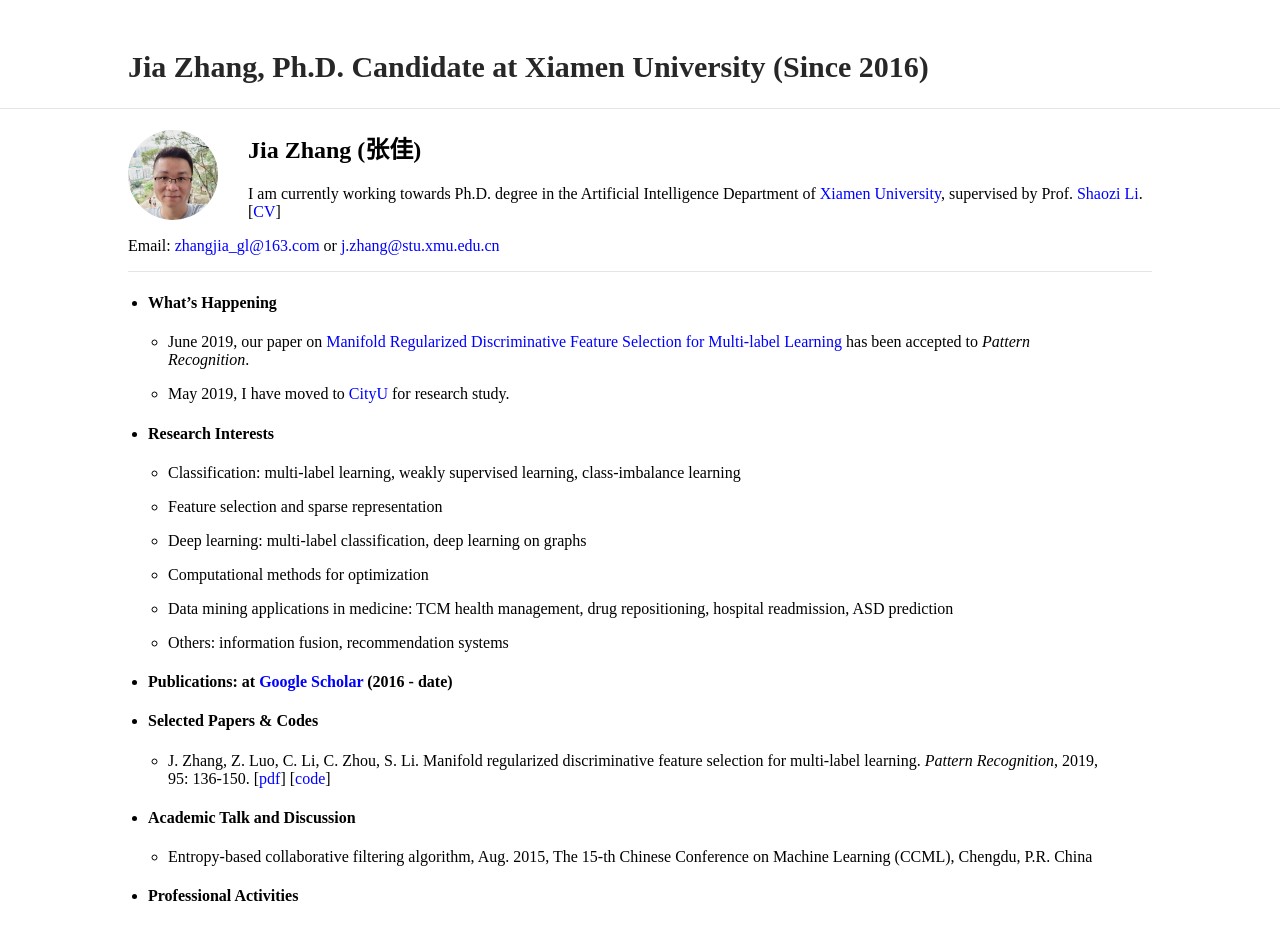
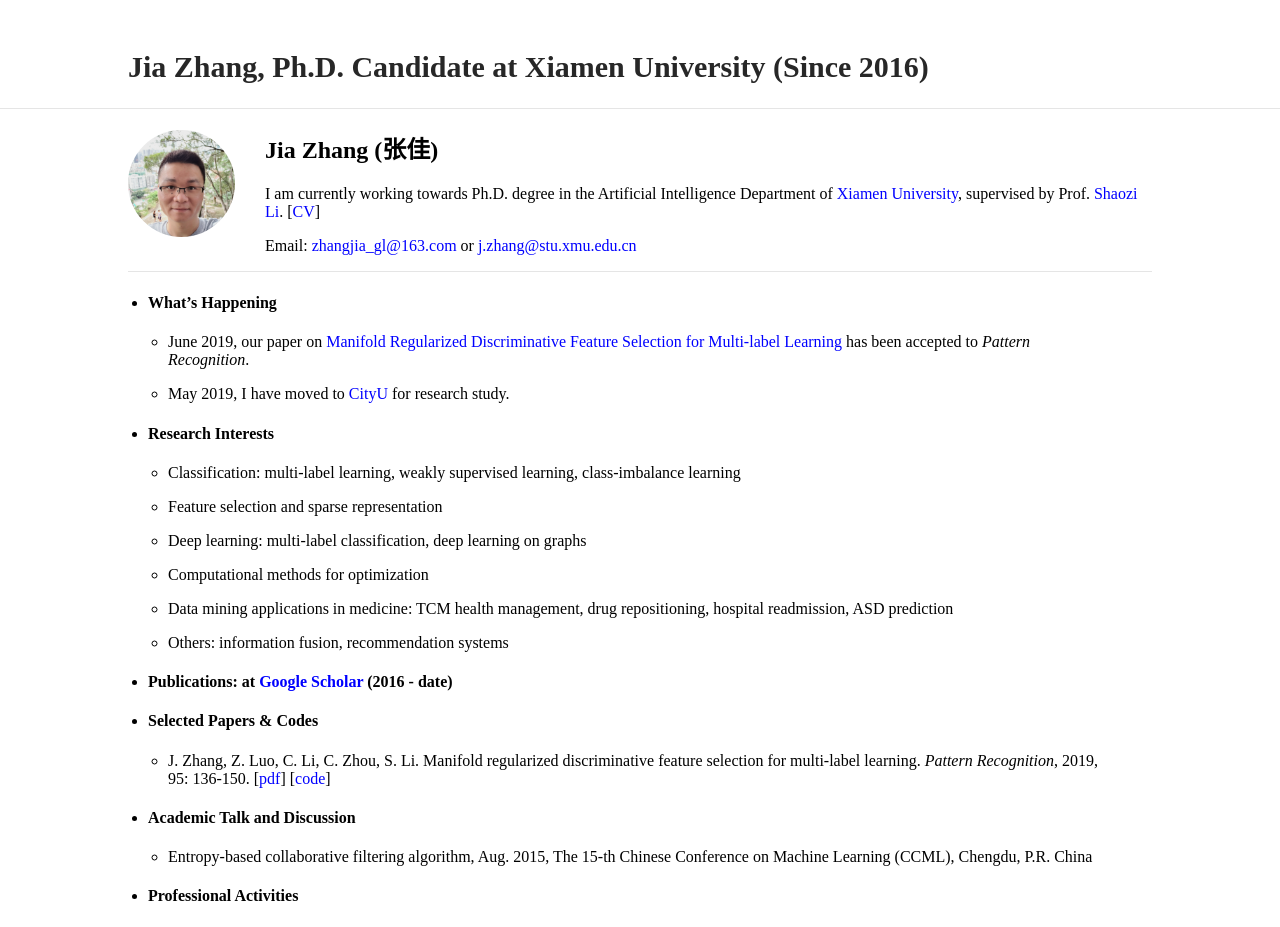
Before and after one commit to jiazhang-ml/jiazhang-ml.github.io, a Jekyll site: the page built from index.md, in a window 1280 px wide. Shown: the top 927 px of the page. Built offline with Jekyll 4.4.1, drawn with Linux system fonts in a browser that asks for light colours.

Commit message:
Update typography.scss

```diff
--- a/_sass/typography.scss
+++ b/_sass/typography.scss
@@ -37,8 +37,8 @@
         font-style: italic;
     }
     .profile-picture {
-        height: 90px;
-        width: 90px;
+        height: 107px;
+        width: 107px;
         position: relative;
         margin: 0px 30px 0 0px;
         float: left;
```
